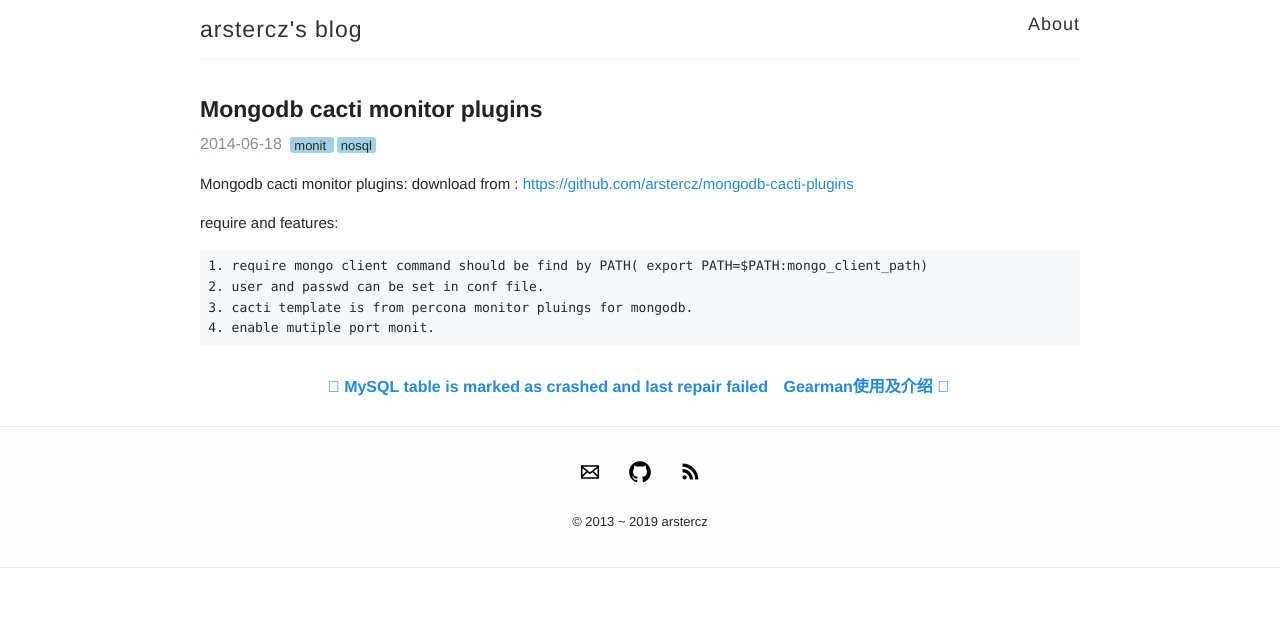
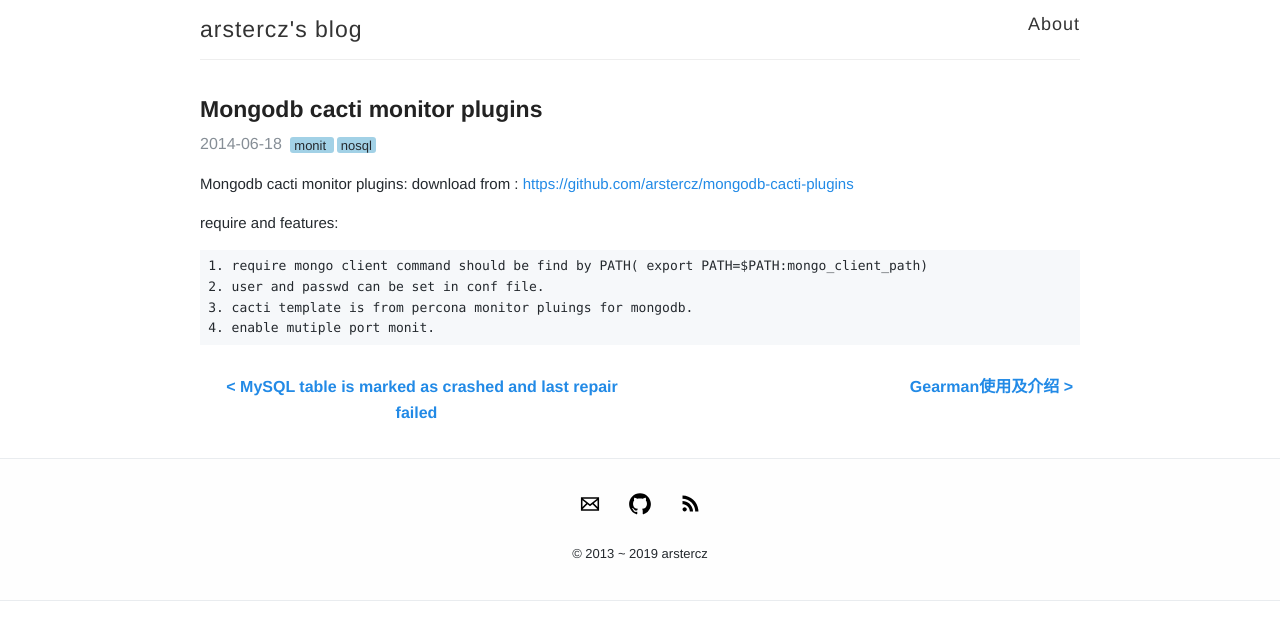
Before and after one commit to arstercz/arstercz.github.io, a Jekyll site: the page built from _posts/2014-06-18-mongodb-cacti-monitor-plugins.md, in a window 1280 px wide. Shown: the top 640 px of the page. Built offline with Jekyll 4.4.1, drawn with Linux system fonts in a browser that asks for light colours; comment, search, counter and statistics services are not loaded.

Commit message:
fix next/prev post

```diff
--- a/_layouts/post.html
+++ b/_layouts/post.html
@@ -27,16 +27,16 @@
 
   <div class="pagination">
     {% if page.previous.url %}
-      <span class="prev" >
+      <span class="prevpost" >
           <a href="{{ site.url }}{{ site.baseurl }}{{ page.previous.url }}">
-            &#xE000; {{ page.previous.title }}
+            &#x3C; {{ page.previous.title }}
           </a>
       </span>
     {% endif %}
     {% if page.next.url %}
-      <span class="next" >
+      <span class="nextpost" >
           <a href="{{ site.url }}{{ site.baseurl }}{{ page.next.url }}">
-             {{ page.next.title }} &#xE001;
+             {{ page.next.title }} &#x3E;
           </a>
       </span>
     {% endif %}
```
